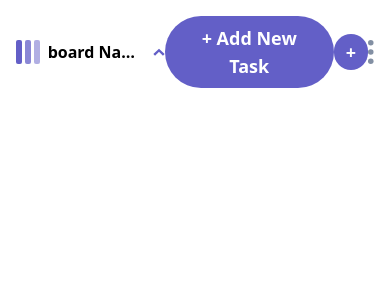
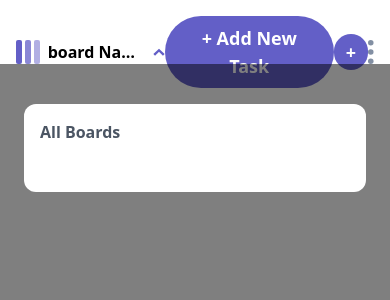
Before and after one commit to keithgaines/KanbanWithRedux, a React (Vite) app: page / in a window 390 px wide. Both pictures are taken after a click on the picture 158 px from the left and 51 px from the top of the page. Shown: the top 300 px of the page. Built offline with nearby package versions, Linux system fonts and the light colour scheme.

Commit message:
fixed typo in setOpenDropdown prop

```diff
--- a/src/components/Header.jsx
+++ b/src/components/Header.jsx
@@ -3,9 +3,10 @@ import logo from "../assets/logo-mobile.svg";
 import iconDown from "../assets/icon-chevron-down.svg";
 import iconUp from "../assets/icon-chevron-up.svg";
 import ellipsis from "../assets/icon-vertical-ellipsis.svg";
+import HeaderDropdown from "./HeaderDropdown";
 
 function Header() {
-  const [openDropdown, setOpenDropown] = useState(false);
+  const [openDropdown, setOpenDropdown] = useState(false);
 
   return (
     <div className="p-4 fixed left-0 bg-white dark:bg-[#2b2c37] z-50 right-0">
@@ -23,7 +24,7 @@ function Header() {
             src={openDropdown ? iconUp : iconDown}
             alt="dropdown icon"
             className="w-3 ml-2 cursor-pointer md:hidden"
-            onClick={() => setOpenDropown((state) => !state)}
+            onClick={() => setOpenDropdown((state) => !state)}
           />
         </div>
 
@@ -35,6 +36,8 @@ function Header() {
           <img src={ellipsis} alt="ellipsis" className="cursor-pointer h-6" />
         </div>
       </header>
+
+      {openDropdown && <HeaderDropdown setOpenDropdown={setOpenDropdown} />}
     </div>
   );
 }
--- /dev/null
+++ b/src/components/HeaderDropdown.jsx
@@ -0,0 +1,24 @@
+import React from "react";
+
+function HeaderDropdown({ setOpenDropdown }) {
+  return (
+    <div
+      className="py-10 px-6 absolute left-0 right-0 bottom-[-100vh] top-16 bg-[#00000080]"
+      onClick={(e) => {
+        if (e.target !== e.currentTarget) {
+          return;
+        }
+        setOpenDropdown(false);
+      }}
+    >
+      <div className="bg-white dark:bg-[#2b2c37] shadow-md shadow-[#3644e7e1a] w-full py-4 rounded-xl">
+        <h3 className="dark:text-gray-300 text-gray-600 font-semibold mx-4 mb-8">
+          All Boards
+        </h3>
+      </div>
+      <div></div>
+    </div>
+  );
+}
+
+export default HeaderDropdown;
```
